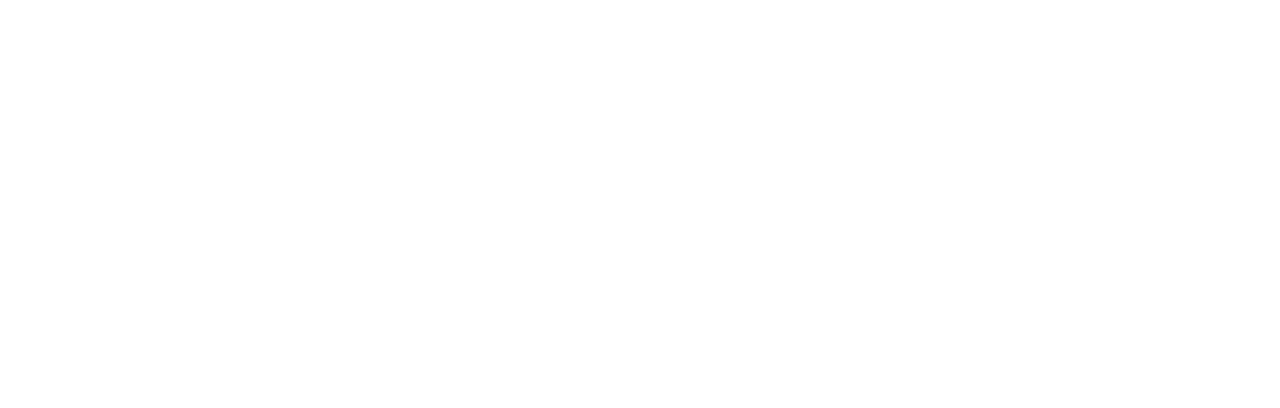
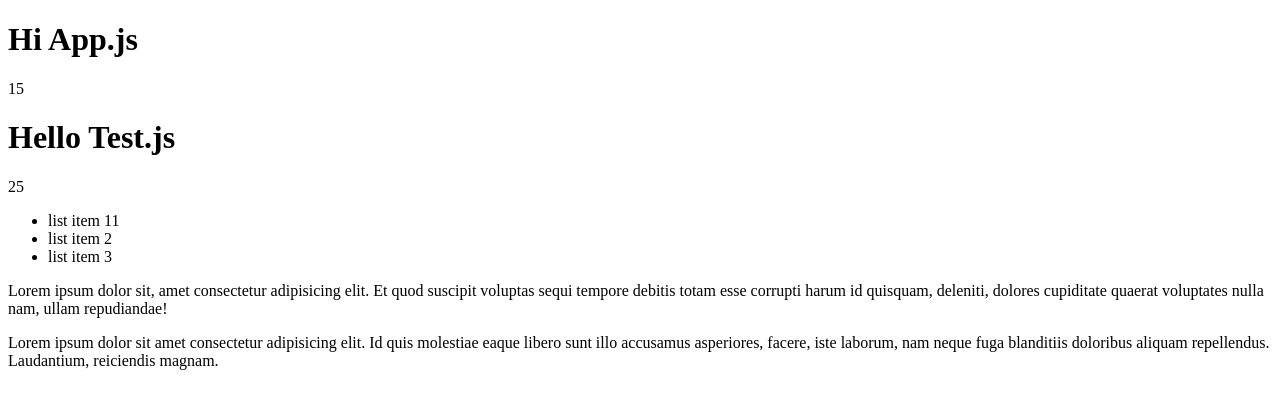
Before and after one commit to kznkv-skillup/fake-shop, a React (Create React App) app: page / in a window 1280 px wide. Shown: the top 408 px of the page. Built offline with nearby package versions, Linux system fonts and the light colour scheme.

Commit message:
add React components

```diff
--- a/src/App.tsx
+++ b/src/App.tsx
@@ -1,7 +1,56 @@
 import React from 'react'
 
+type TitleProps = {
+    title: string
+    text: string
+    num: number
+}
+
+const Title = (props: TitleProps) => {
+    console.log(props)
+    return (
+        <>
+            <h1>
+                {props.text} {props.title}
+            </h1>
+            <div>{props.num}</div>
+        </>
+    )
+}
+
+const List = () => {
+    let a = 10
+    return (
+        <>
+            <ul>
+                <li>list item {a + 1}</li>
+                <li>list item 2</li>
+                <li>list item 3</li>
+            </ul>
+            <p>
+                Lorem ipsum dolor sit, amet consectetur adipisicing elit. Et
+                quod suscipit voluptas sequi tempore debitis totam esse corrupti
+                harum id quisquam, deleniti, dolores cupiditate quaerat
+                voluptates nulla nam, ullam repudiandae!
+            </p>
+            <p>
+                Lorem ipsum dolor sit amet consectetur adipisicing elit. Id quis
+                molestiae eaque libero sunt illo accusamus asperiores, facere,
+                iste laborum, nam neque fuga blanditiis doloribus aliquam
+                repellendus. Laudantium, reiciendis magnam.
+            </p>
+        </>
+    )
+}
+
 function App() {
-    return <div className="App"></div>
+    return (
+        <div className="App">
+            <Title title="App.js" text="Hi" num={15} />
+            <Title title="Test.js" text="Hello" num={25} />
+            <List />
+        </div>
+    )
 }
 
 export default App
```
